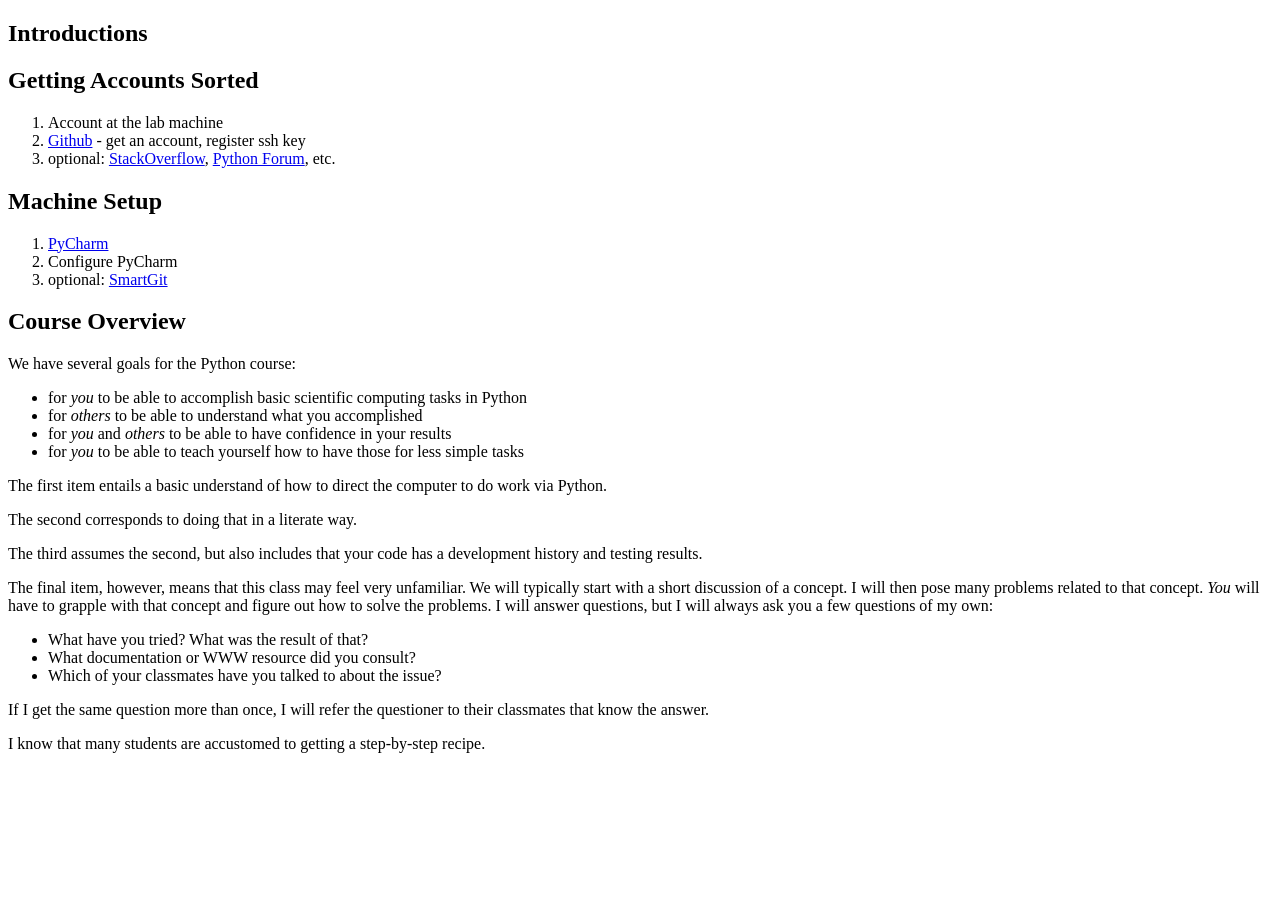
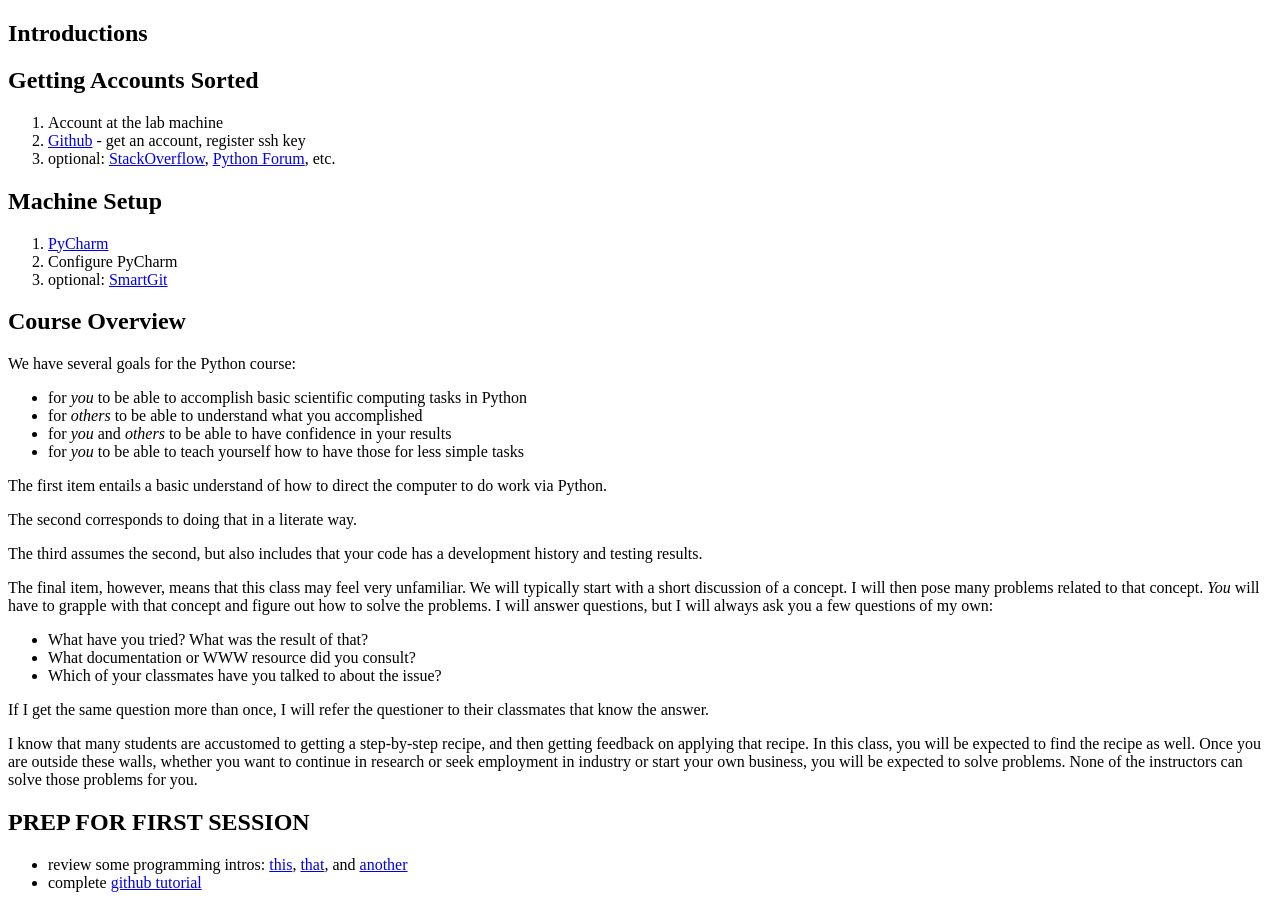
Before and after one commit to AIMS-Ghana/python-course, a Jekyll site: the page built from _days/00_0_intro.md, in a window 1280 px wide. Built offline with Jekyll 4.4.1, drawn with Linux system fonts in a browser that asks for light colours.

Commit message:
mostly done intro, assn for first tech session

```diff
--- a/_days/00_0_intro.md
+++ b/_days/00_0_intro.md
@@ -46,4 +46,16 @@ solve the problems.  I will answer questions, but I will always ask you a few qu
 If I get the same question more than once, I will refer the questioner to their
 classmates that know the answer.
 
-I know that many students are accustomed to getting a step-by-step recipe.
+I know that many students are accustomed to getting a step-by-step recipe, and
+then getting feedback on applying that recipe.  In this class, you will be expected
+to find the recipe as well.  Once you are outside these walls, whether you want
+to continue in research or seek employment in industry or start your own business,
+you will be expected to solve problems.  None of the instructors can solve those
+problems for you.
+
+## PREP FOR FIRST SESSION
+
+ - review some programming intros: [this](http://codingintro.com/),
+ [that](https://www.khanacademy.org/computing/cs/programming/intro-to-programming/v/programming-intro),
+ and [another](http://en.wikiversity.org/wiki/Introduction_to_Programming)
+ - complete [github tutorial](https://try.github.io/levels/1/challenges/1)
```
